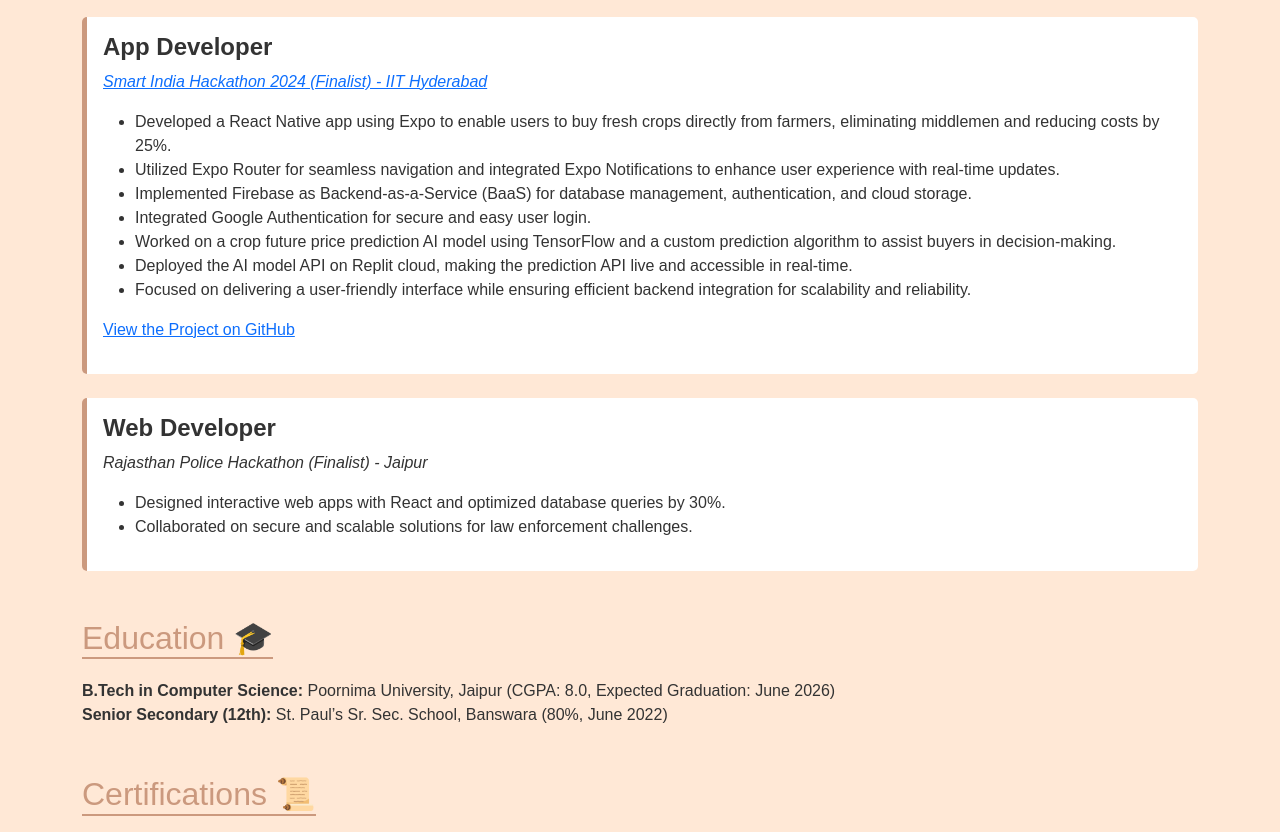
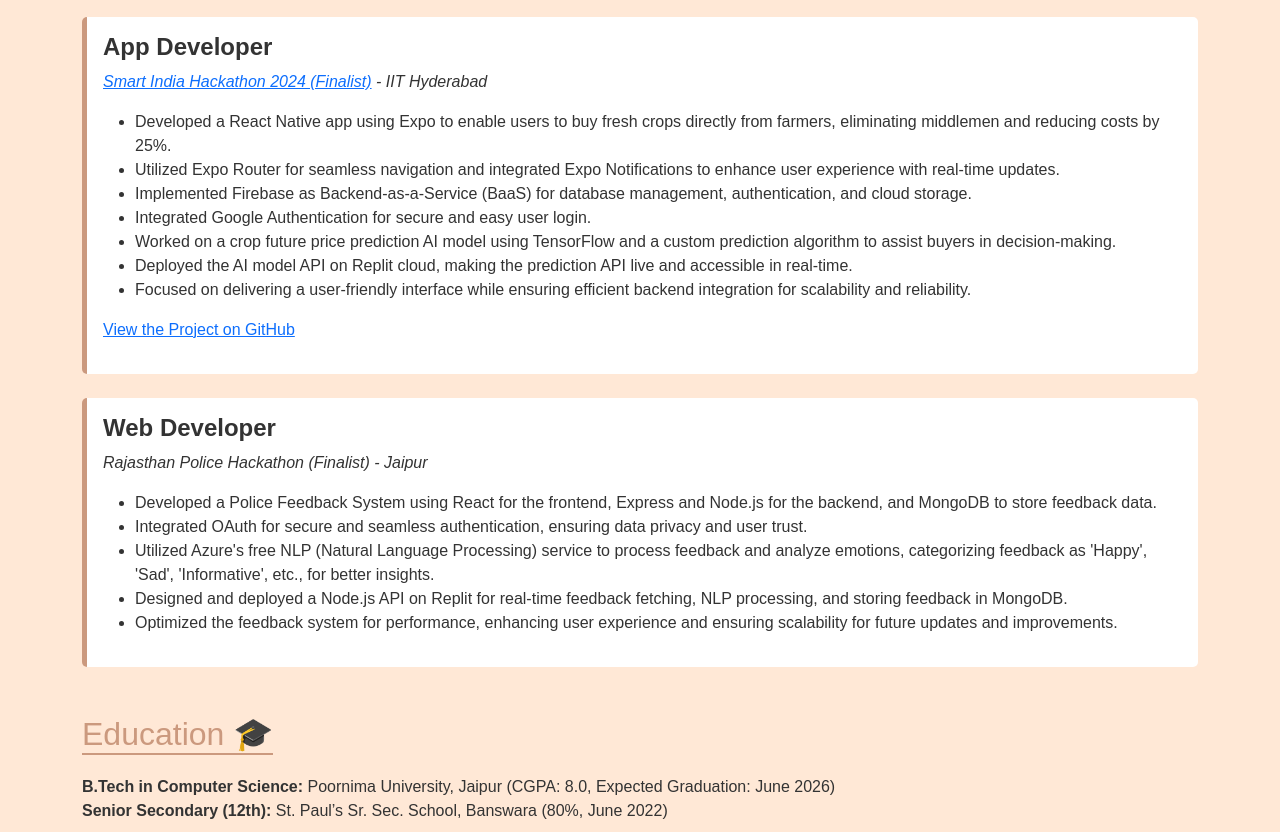
Before and after one commit to bhanushakya2004/my-portfolio, a plain HTML site: page index.html in a window 1280 px wide. Shown: the part 678-1510 px from the top of the page. Drawn offline with nearby package versions, Linux system fonts and the light colour scheme.

Commit message:
Update index.html

```diff
--- a/index.html
+++ b/index.html
@@ -103,7 +103,7 @@
       <h2 class="section-title">Experience 📂</h2>
       <div class="project-card p-3 mb-4">
     <h4 class="fw-bold">App Developer</h4>
-    <p><em><a href="https://github.com/bhanushakya2004/Smart-India-Hackathon-Project" target="_blank">Smart India Hackathon 2024 (Finalist) - IIT Hyderabad </a> </a></em></p>
+    <p><em><a href="https://github.com/bhanushakya2004/Smart-India-Hackathon-Project" target="_blank">Smart India Hackathon 2024 (Finalist)</a> - IIT Hyderabad </a></em></p>
     <ul>
         <li>Developed a React Native app using Expo to enable users to buy fresh crops directly from farmers, eliminating middlemen and reducing costs by 25%.</li>
         <li>Utilized Expo Router for seamless navigation and integrated Expo Notifications to enhance user experience with real-time updates.</li>
@@ -120,8 +120,11 @@
       <h4 class="fw-bold">Web Developer</h4>
       <p><em>Rajasthan Police Hackathon (Finalist) - Jaipur</em></p>
       <ul>
-          <li>Designed interactive web apps with React and optimized database queries by 30%.</li>
-          <li>Collaborated on secure and scalable solutions for law enforcement challenges.</li>
+          <li>Developed a Police Feedback System using React for the frontend, Express and Node.js for the backend, and MongoDB to store feedback data.</li>
+          <li>Integrated OAuth for secure and seamless authentication, ensuring data privacy and user trust.</li>
+          <li>Utilized Azure's free NLP (Natural Language Processing) service to process feedback and analyze emotions, categorizing feedback as 'Happy', 'Sad', 'Informative', etc., for better insights.</li>
+          <li>Designed and deployed a Node.js API on Replit for real-time feedback fetching, NLP processing, and storing feedback in MongoDB.</li>
+          <li>Optimized the feedback system for performance, enhancing user experience and ensuring scalability for future updates and improvements.</li>
       </ul>
   </div>
     </section>
```
Lines whose indentation alone changed are shown as unchanged.
